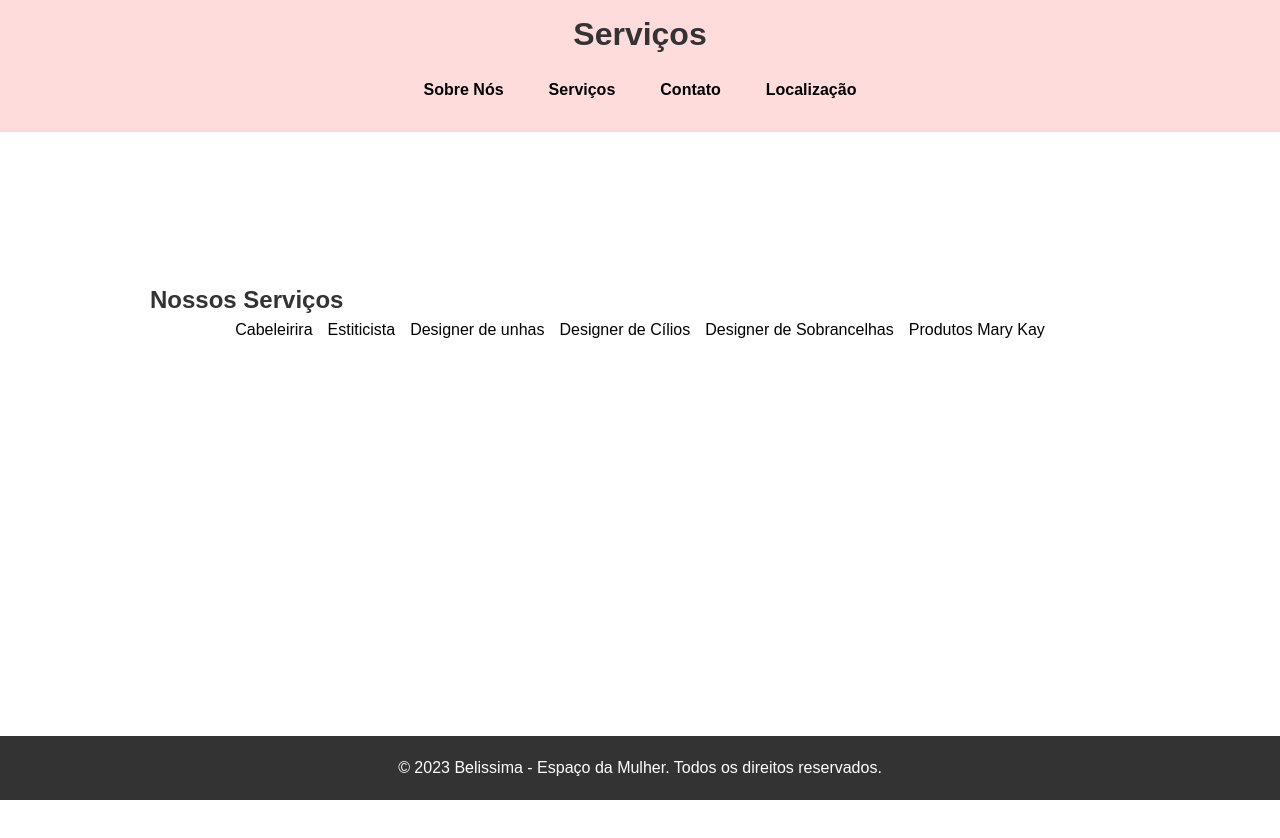
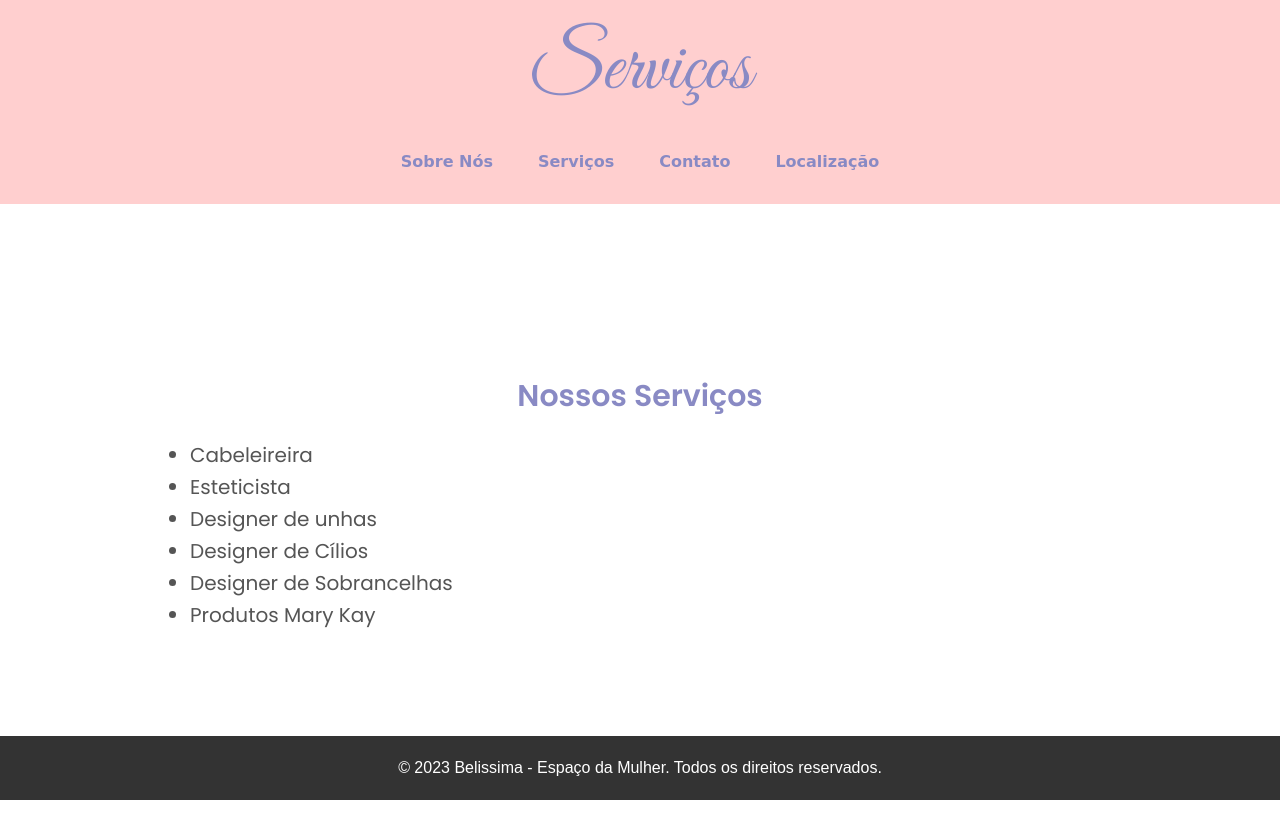
Before and after one commit to KaSampaio/Belissima, a website: page src/pages/servicos.html in a window 1280 px wide. Before the commit the page ends 800 px from the top, so only its background shows below. Drawn offline with Linux system fonts and the light colour scheme; a web font is replaced by a local one.

Commit message:
Ajustes das fontes parte 1

```diff
--- a/src/pages/servicos.html
+++ b/src/pages/servicos.html
@@ -10,12 +10,12 @@
     <link rel="icon" type="image/png" href="../assets/Belissima.png">
     <link rel="preconnect" href="https://fonts.googleapis.com">
     <link rel="preconnect" href="https://fonts.gstatic.com" crossorigin>
-    <link href="https://fonts.googleapis.com/css2?family=Great+Vibes&family=Poppins:ital,wght@0,100;0,200;0,300;0,400;0,500;0,600;0,700;0,800;0,900;1,100;1,200;1,300;1,400;1,500;1,600;1,700;1,800;1,900&display=swap" rel="stylesheet">
+    <link href="https://fonts.googleapis.com/css2?family=Delius&family=Great+Vibes&family=Poppins:ital,wght@0,100;0,200;0,300;0,400;0,500;0,600;0,700;0,800;0,900;1,100;1,200;1,300;1,400;1,500;1,600;1,700;1,800;1,900&display=swap" rel="stylesheet">
 </head>
 <body>
-    <header>
-        <h1>Serviços</h1>
-        <nav>
+    <header class="cabecalho">
+        <h1 class="cabecalho_tittle">Serviços</h1>
+        <nav class="cabecalho_menu">
             <ul>
                 <li><a href="sobre-nos.html">Sobre Nós</a></li>
                 <li><a href="servicos.html">Serviços</a></li>
@@ -25,11 +25,11 @@
         </nav>
     </header>
     <main>
-        <section>
-            <h2>Nossos Serviços</h2>
-            <ul>
-                <li>Cabeleirira</li>
-                <li>Estiticista</li>
+        <section class="servicos">
+            <h2 class="servicos_title">Nossos Serviços</h2>
+            <ul class="servicos_list">
+                <li>Cabeleireira</li>
+                <li>Esteticista</li>
                 <li>Designer de unhas</li>
                 <li>Designer de Cílios</li>
                 <li>Designer de Sobrancelhas</li>
--- a/src/styles/main.css
+++ b/src/styles/main.css
@@ -6,8 +6,7 @@ body {
 }
 
 header {
-    background: #FFDCDC;
-    color: #fff;
+    background: #FFCFCF;
     padding: 10px 0;
     text-align: center;
 }
@@ -32,13 +31,32 @@ nav a {
     font-weight: bold;
 }
 
-ul {
+.cabecalho_menu ul {
   display: flex;
   justify-content: center;
   gap: 15px;          /* espaço entre itens */
   list-style: none;
   padding: 0;
   margin: 0;
+}
+
+.cabecalho_menu_list {
+    list-style: none;
+    padding: 0;
+    margin: 0;
+    display: flex;
+    justify-content: center;
+    gap: 15px; /* Espaçamento entre os itens do menu */
+}
+
+li a {
+    font-family: 'delius', cursive;
+    color: #898AC4;
+    text-decoration: none;}
+
+.apresentacao_valores ul {
+    list-style-type: disc;
+    padding-left: 20px;
 }
 
 
@@ -52,12 +70,14 @@ nav a:hover {
     overflow: hidden;
 }
 
-h1, h2, h3 {
-    color: #333;
-}
+
 main {
     padding: 150px;
-    background: #fff;
+    margin-bottom: 20px;
+}
+
+.apresentacao main {
+    padding: 20px;
     margin-bottom: 20px;
 }
 
@@ -68,6 +88,31 @@ main {
     font-weight: 600;
 }
 .apresentacao_sobre_text {
+    font-size: 20px;
+    line-height: 1.6;
+    color: #555;
+    font-family: 'Poppins', sans-serif;
+    font-weight: 400;
+}
+
+.servicos {
+    padding: 20px;
+    background: #fff;
+    margin-bottom: 20px;
+}
+
+.servicos_title {
+    font-size: 30px;
+    color: #898AC4;
+    font-family: 'Poppins', sans-serif;
+    font-weight: 600;
+    text-align: center;
+    margin-bottom: 20px;
+}
+
+.servicos ul {
+    list-style-type: disc;
+    padding-left: 20px;
     font-size: 20px;
     line-height: 1.6;
     color: #555;
```
Also changed, not shown: index.html (+3 -2 lines), src/pages/sobre-nos.html (+5 -6 lines).
